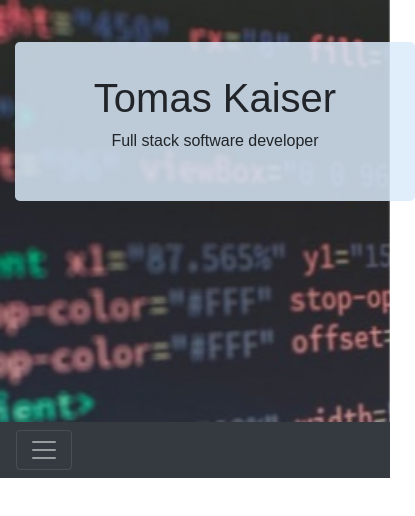
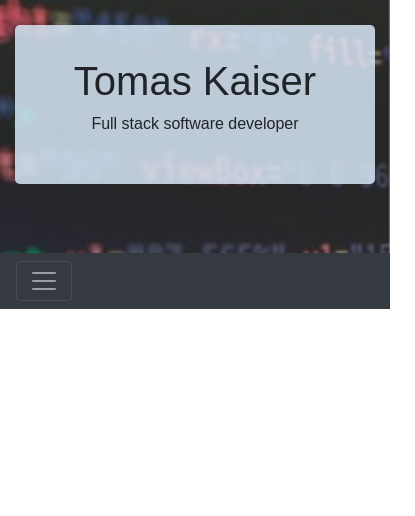
Before and after one commit to Tomas-Kaiser/portfolio, a React (Create React App) app: page / in a window 390 px wide. Shown: the top 516 px of the page, 415 px wide, since content can reach past the window. Built offline with nearby package versions, Linux system fonts and the light colour scheme.

Commit message:
Debugging the responsivness jumbotron

```diff
--- a/src/App.css
+++ b/src/App.css
@@ -21,7 +21,7 @@ a {
 */
 
 .callout {
-  height: 50vh;
+  height: 30vh;
   background-color: bisque;
 
   background: url("../src/static/images/code.jpg") no-repeat center center fixed;
@@ -34,10 +34,13 @@ a {
 .jumbotron {
   background-color: #daeaf9d6;
   position: relative;
+  padding: 2rem 1rem;
   top: 10%;
-  width: 400px;
+  max-width: 400px;
   margin: auto;
 }
+
+
 
 /*
 **
```
